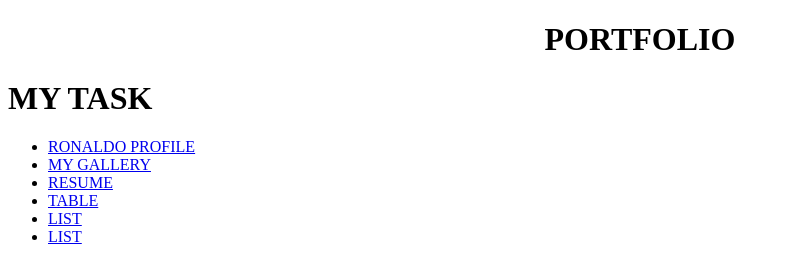
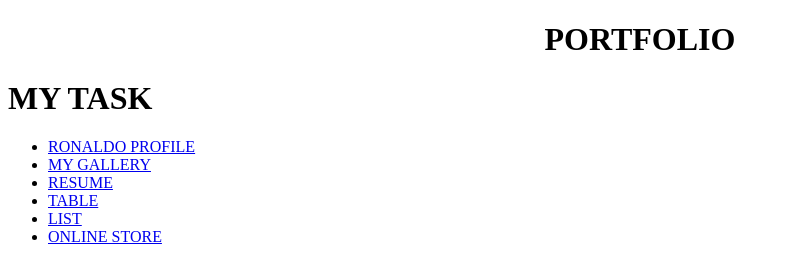
Before and after one commit to HARI-PRASATH-R/Frontend-Project, a plain HTML site: page index.html in a window 1280 px wide. Shown: the whole page, without its empty margins (0-789 px from the left). Drawn offline with Linux system fonts and the light colour scheme.

Commit message:
PORTFOLIO

```diff
--- a/index.html
+++ b/index.html
@@ -15,7 +15,7 @@
     <li><a href="./TASK/RESUME/resume.html">RESUME</a></li>
     <li><a href="./TASK/TABLE/table.html">TABLE</a></li>
     <li><a href="./TASK/LIST/list.html">LIST</a></li>
-    <li><a href="./TASK/ONLINE STORE/store.html">LIST</a></li>
+    <li><a href="./TASK/ONLINE STORE/store.html">ONLINE STORE</a></li>
     </ul>
 </body>
 </html>
```
